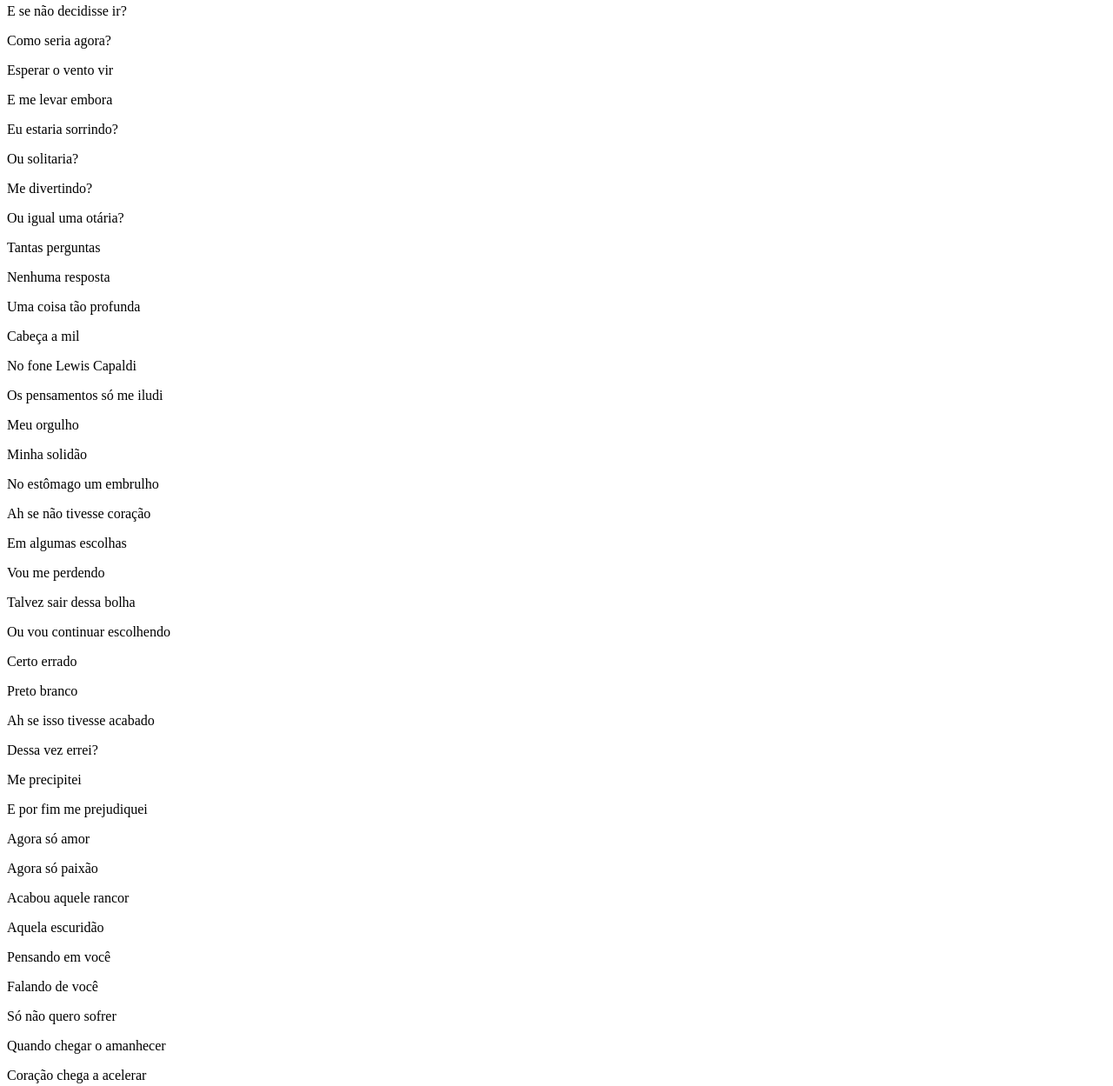
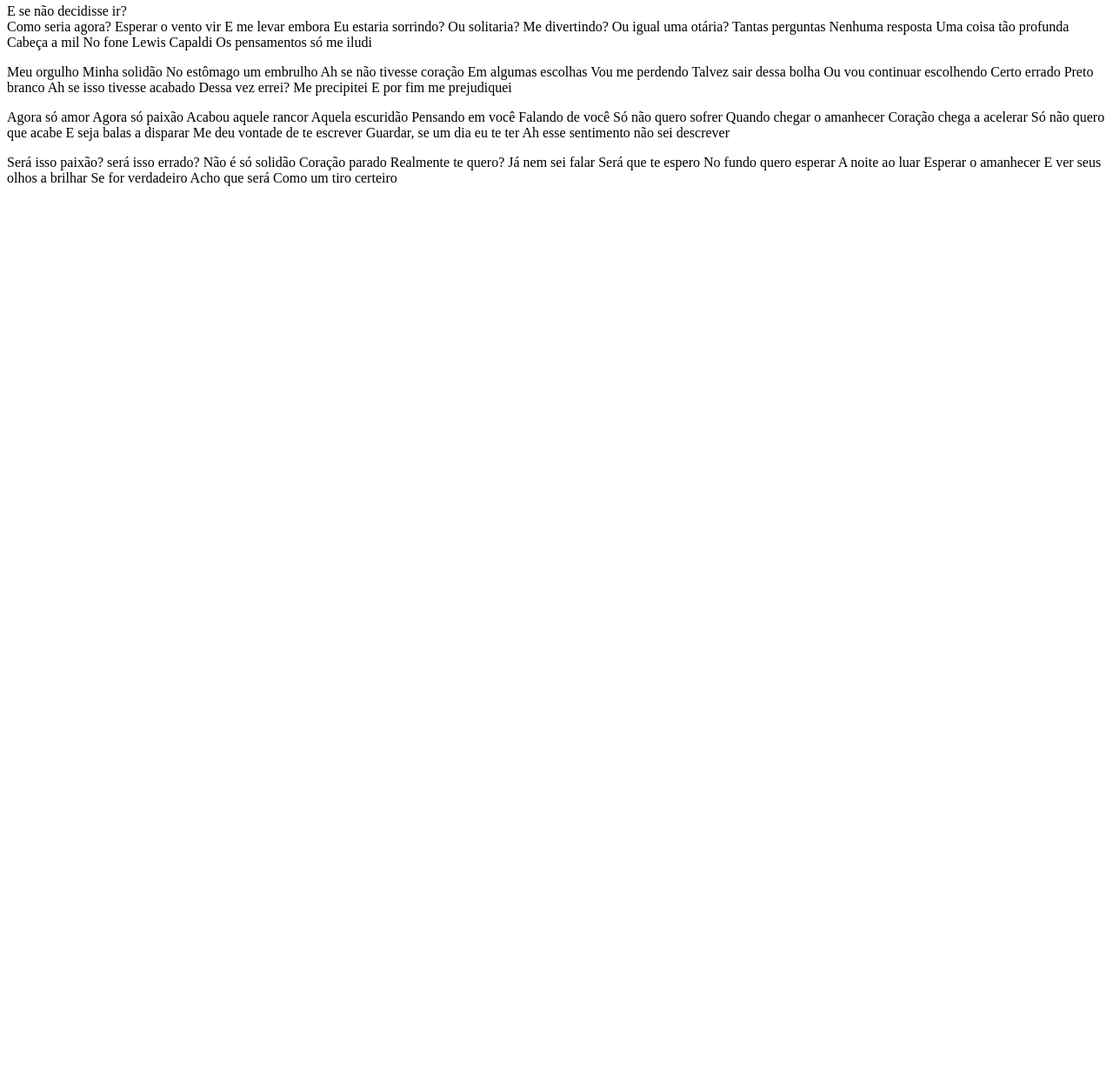
Before and after one commit to coutoeuuu/escrita_e_poesia, a plain HTML site: page index.html in a window 1280 px wide. Shown: the part 178-1427 px from the top of the page at 87% size. After the commit the page ends 800 px from the top, so only its background shows below. Drawn offline with Linux system fonts and the light colour scheme.

Commit message:
Update index.html

```diff
--- a/index.html
+++ b/index.html
@@ -21,98 +21,85 @@
 
 
 
-<p>E se não decidisse ir?
-<p>Como seria agora?
-<p>Esperar o vento vir
-<p>E me levar embora
+<p>E se não decidisse ir? <br />
+Como seria agora?
+Esperar o vento vir
+E me levar embora
 
+Eu estaria sorrindo?
+Ou solitaria?
+Me divertindo?
+Ou igual uma otária?
 
-<p>Eu estaria sorrindo?
-<p>Ou solitaria?
-<p>Me divertindo?
-<p>Ou igual uma otária?
+Tantas perguntas
+Nenhuma resposta
+Uma coisa tão profunda
 
-
-<p>Tantas perguntas
-<p>Nenhuma resposta
-<p>Uma coisa tão profunda
-
-
-<p>Cabeça a mil
-<p>No fone Lewis Capaldi
-<p>Os pensamentos só me iludi
+Cabeça a mil
+No fone Lewis Capaldi
+Os pensamentos só me iludi
 
 
 
 
 
 <p> Meu orgulho
-<p>Minha solidão
-<p>No estômago um embrulho
-<p>Ah se não tivesse coração
+Minha solidão
+No estômago um embrulho
+Ah se não tivesse coração
 
+Em algumas escolhas
+Vou me perdendo
+Talvez sair dessa bolha
+Ou vou continuar escolhendo
 
-<p>Em algumas escolhas
-<p>Vou me perdendo
-<p>Talvez sair dessa bolha
-<p>Ou vou continuar escolhendo
+Certo errado
+Preto branco
+Ah se isso tivesse acabado
 
-
-<p>Certo errado
-<p>Preto branco
-<p>Ah se isso tivesse acabado
-
-
-<p>Dessa vez errei?
-<p>Me precipitei
-<p>E por fim me prejudiquei
-
+Dessa vez errei?
+Me precipitei
+E por fim me prejudiquei
 
 
 
 
 <p>Agora só amor
-<p>Agora só paixão
-<p>Acabou aquele rancor
-<p>Aquela escuridão
+Agora só paixão
+Acabou aquele rancor
+Aquela escuridão
 
+Pensando em você
+Falando de você
+Só não quero sofrer
+Quando chegar o amanhecer
 
-<p>Pensando em você
-<p>Falando de você
-<p>Só não quero sofrer
-<p>Quando chegar o amanhecer
+Coração chega a acelerar
+Só não quero que acabe
+E seja balas a disparar
 
-
-<p>Coração chega a acelerar
-<p>Só não quero que acabe
-<p>E seja balas a disparar
-
-
-<p>Me deu vontade de te escrever
-<p>Guardar, se um dia eu te ter
-<p>Ah esse sentimento não sei descrever
+Me deu vontade de te escrever
+Guardar, se um dia eu te ter
+Ah esse sentimento não sei descrever
 
 
 
 
 
 <p>Será isso paixão?
-<p>será isso errado?
-<p>Não é só solidão
-<p>Coração parado
+será isso errado?
+Não é só solidão
+Coração parado
 
+Realmente te quero?
+Já nem sei falar
+Será que te espero
+No fundo quero esperar
 
-<p>Realmente te quero?
-<p>Já nem sei falar
-<p>Será que te espero
-<p>No fundo quero esperar
+A noite ao luar
+Esperar o amanhecer
+E ver seus olhos a brilhar
 
-
-<p>A noite ao luar
-<p>Esperar o amanhecer
-<p>E ver seus olhos a brilhar
-
-
-<p>Se for verdadeiro
-<p>Acho que será
-<p>Como um tiro certeiro
+Se for verdadeiro
+Acho que será
+Como um tiro certeiro
```
